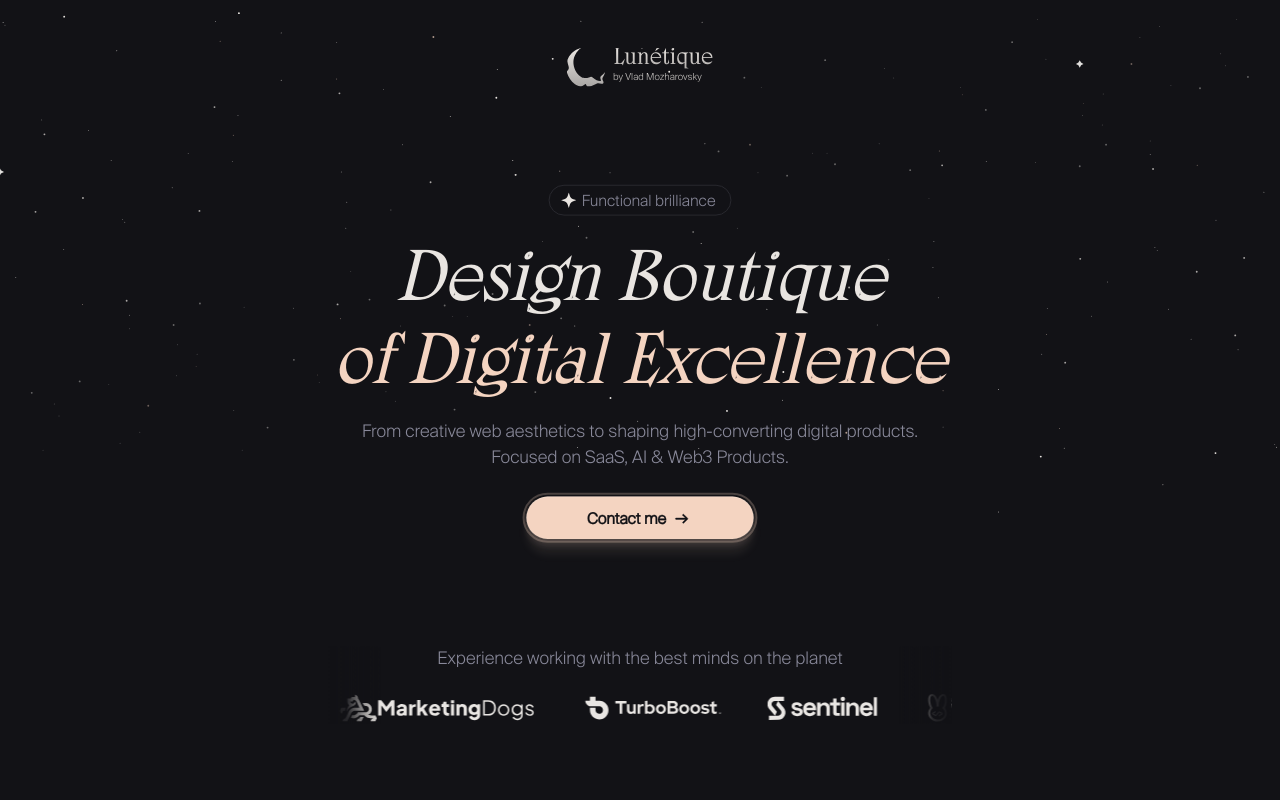
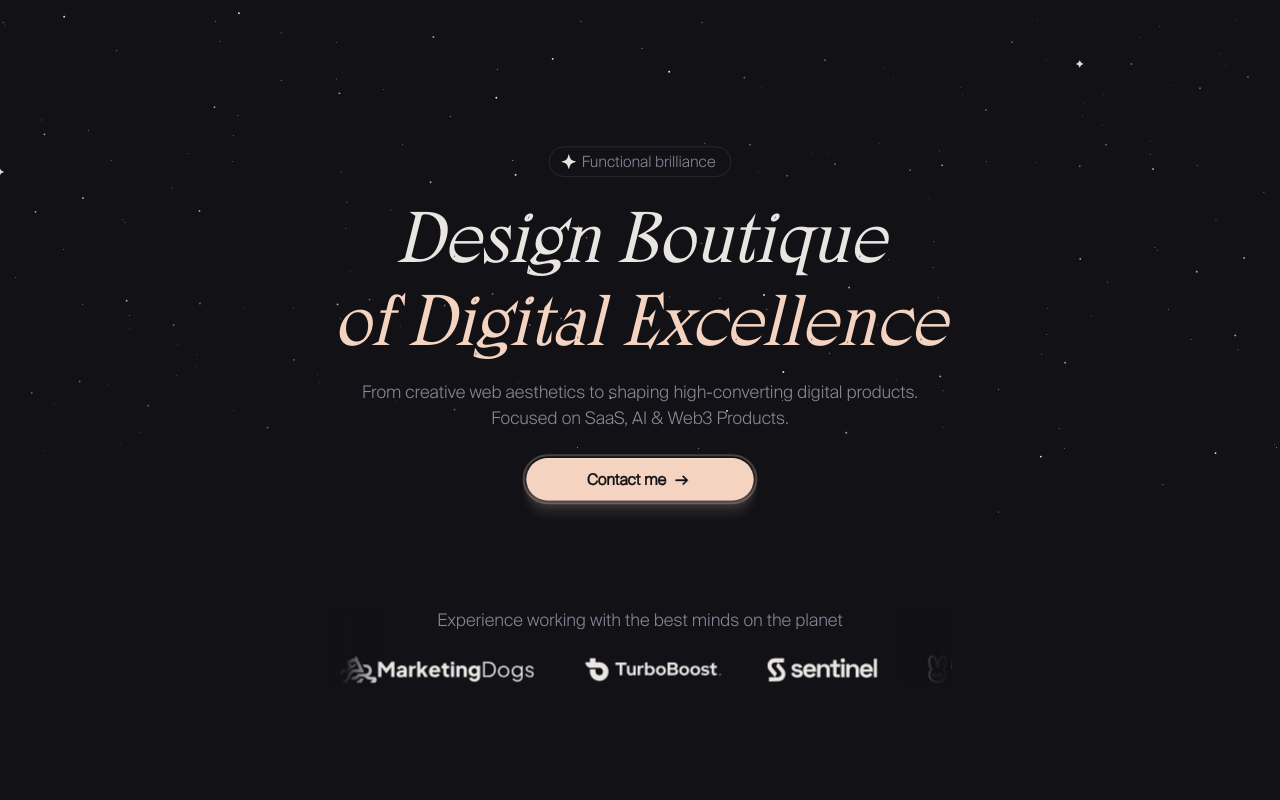
Before and after one commit to bcmp4p1/lunetique, a React (Vite) app: page / in a window 1280 px wide. Shown: the top 800 px of the page. Built offline with nearby package versions, Linux system fonts and the light colour scheme.

Commit message:
delete logo

```diff
--- a/src/components/Footer/Footer.jsx
+++ b/src/components/Footer/Footer.jsx
@@ -17,7 +17,7 @@ export function Footer() {
           <div className="footer__glow" />
         </div>
         <Link to="/" className="footer__logo-by">
-          <img src={extendedLogo} alt="" />
+          {/* <img src={extendedLogo} alt="" /> */}
           <span className="footer__motto">
             “Dreams are born under the moon...”
           </span>
--- a/src/components/Header/Header.jsx
+++ b/src/components/Header/Header.jsx
@@ -25,13 +25,13 @@ export const Header = () => {
         </div>
       )}
 
-      <Link to="/" className="header__container">
+      {/* <Link to="/" className="header__container">
         <img className="header__logo" src={logo} alt="logo" />
         <div className="header__box">
           <p className="header__title">Lunétique</p>
           <p className="header__author">by Vlad Mozharovsky</p>
         </div>
-      </Link>
+      </Link> */}
     </header>
   );
 };
```
